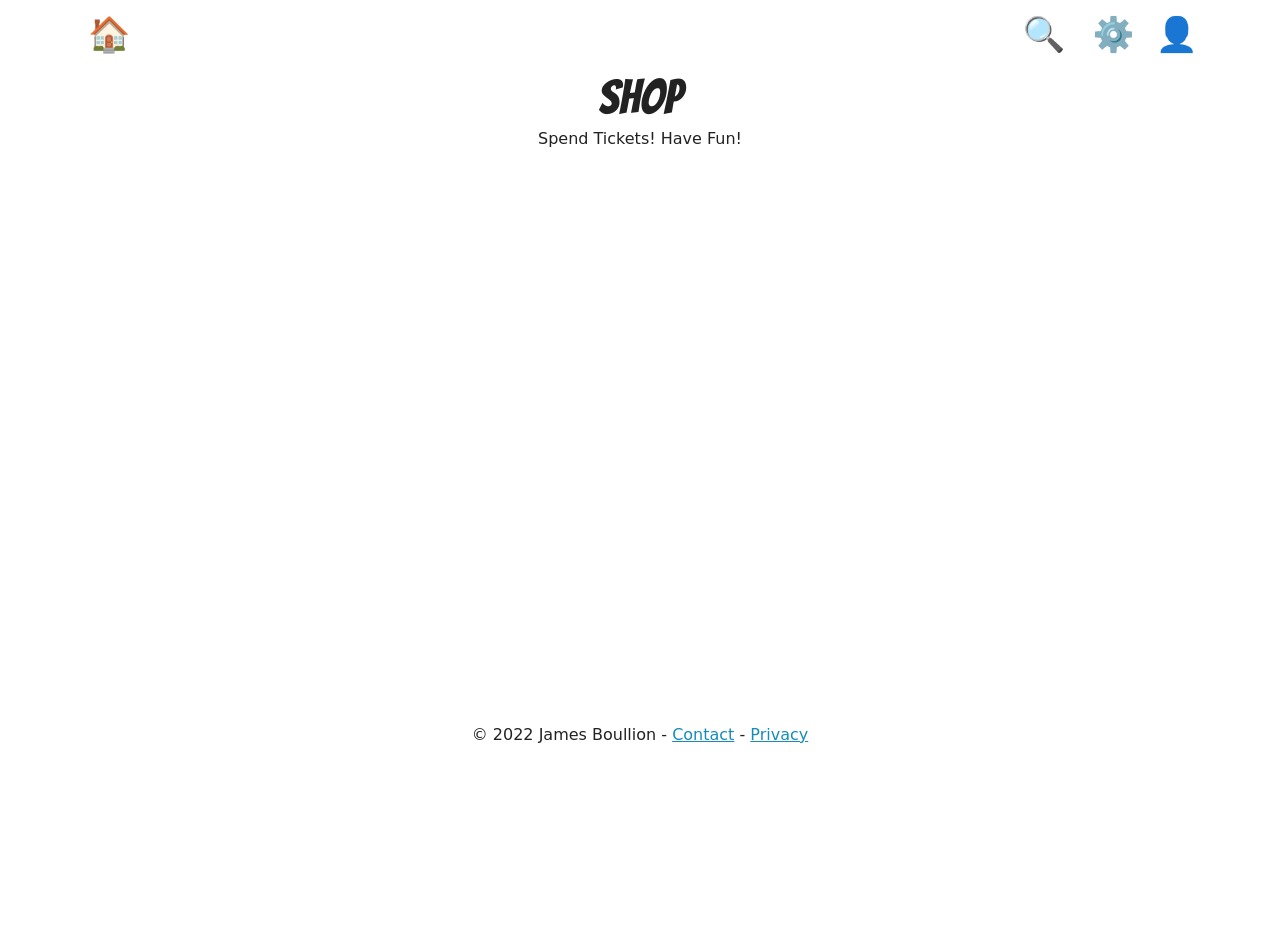
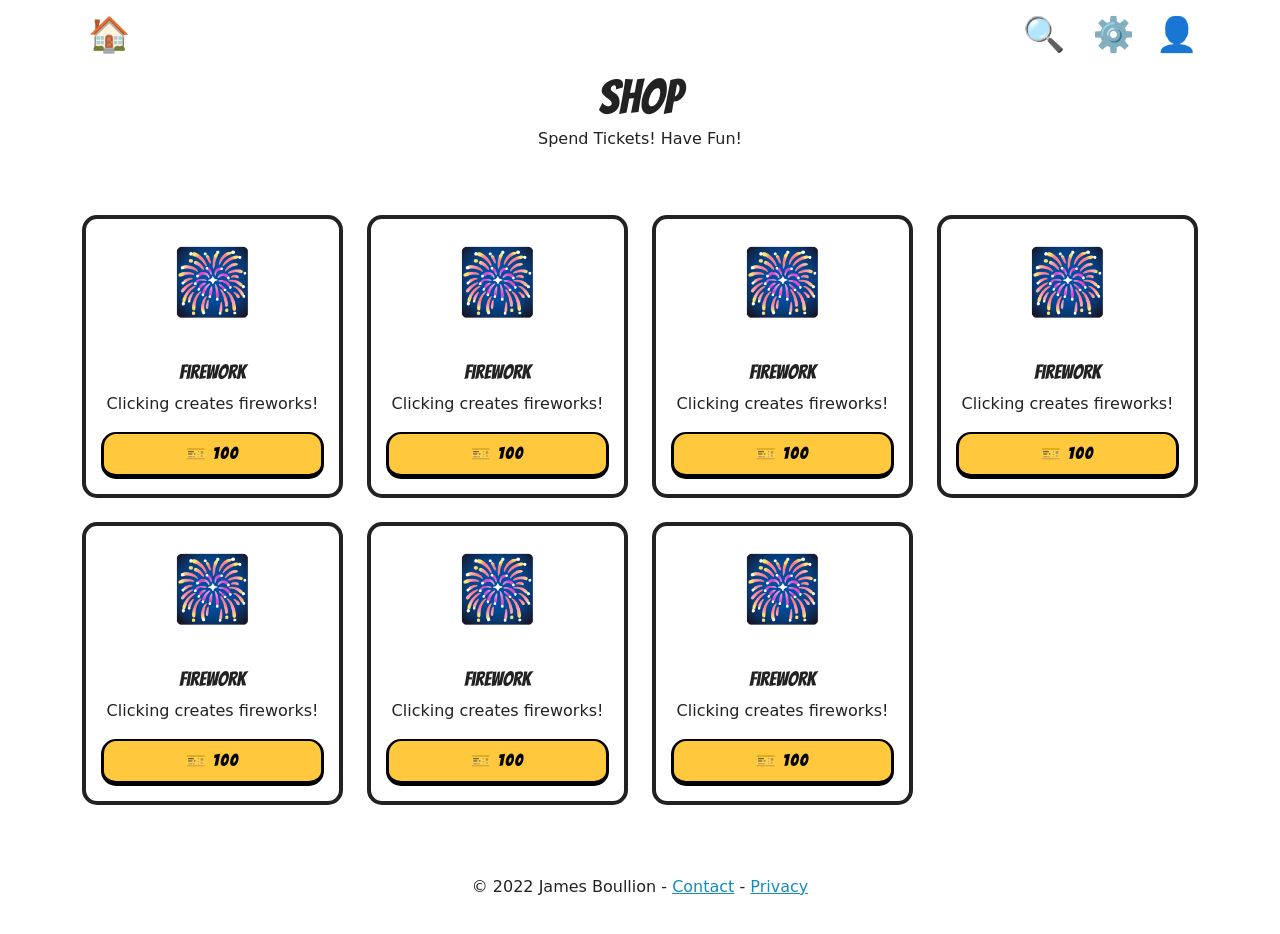
Before and after one commit to jboullion/emoji-games, a Vue app: page /shop in a window 1280 px wide. Shown: the top 934 px of the page. Before the commit the page ends 800 px from the top, so only its background shows below. Built offline with nearby package versions, Linux system fonts and the light colour scheme; no server answers.

Commit message:
Basic shop items implemented

```diff
--- a/src/assets/css/bs-overrides.css
+++ b/src/assets/css/bs-overrides.css
@@ -227,6 +227,10 @@ a:focus-visible,
   color: #af0d1a;
 }
 
+.alert:first-letter {
+  text-transform: uppercase;
+}
+
 .alert-danger {
   background-color: #e81224;
   border-color: #af0d1a;
--- a/src/components/Login.vue
+++ b/src/components/Login.vue
@@ -10,7 +10,7 @@ import { useRouter } from 'vue-router';
 import CustomField from './common/CustomField.vue';
 
 import CommonTitle from './common/CommonTitle.vue';
-import { getQueryVar } from '../utilities/common';
+import { getQueryVar, capitalizeFirstLetter } from '../utilities/common';
 import { getAxiosError } from '../utilities/axios';
 
 const showPassword = ref(false);
@@ -74,6 +74,8 @@ async function signin() {
     if (axiosError) {
       errors.value.push(axiosError);
     }
+
+    //Bugsnag.notify(new Error(error));
   } finally {
     loading.value = false;
   }
@@ -92,7 +94,7 @@ async function signin() {
     >
       <template v-if="errors.length">
         <div v-for="error in errors" class="alert alert-danger mb-4">
-          ⚠️ {{ error }}
+          ⚠️ {{ capitalizeFirstLetter(error.toString()) }}
         </div>
       </template>
       <CustomField
--- a/src/components/Profile.vue
+++ b/src/components/Profile.vue
@@ -14,6 +14,8 @@ import {
   validateEmail,
   validatePassword,
 } from '../utilities/validation';
+import { capitalizeFirstLetter } from '../utilities/common';
+import { getAxiosError } from '../utilities/axios';
 
 const _authService: AuthService = inject('authService') as AuthService;
 const _userService: UserService = inject('userService') as UserService;
@@ -112,17 +114,12 @@ async function updateUser() {
       //Bugsnag.notify(new Error('No access token returned'));
     }
   } catch (error: AxiosError | any) {
-    if (error.response) {
-      if (error.response.data?.statusCode === 400) {
-        errors.value = error.response.data.message;
-      } else if (error.response.data?.statusCode === 401) {
-        errors.value.push(error.response.data.message);
-      } else if (error.response.data?.statusCode === 409) {
-        errors.value.push(error.response.data.message);
-      }
-    } else {
-      //Bugsnag.notify(new Error(error));
+    const axiosError = getAxiosError(error);
+    if (axiosError) {
+      errors.value.push(axiosError);
     }
+
+    //Bugsnag.notify(new Error(error));
   } finally {
     loading.value = false;
   }
@@ -198,7 +195,7 @@ onMounted(() => {
         <form @submit.prevent="updateUser" class="" novalidate>
           <template v-if="errors.length">
             <div v-for="error in errors" class="alert alert-danger mb-4">
-              ⚠️ {{ error }}
+              ⚠️ {{ capitalizeFirstLetter(error.toString()) }}
             </div>
           </template>
 
--- a/src/components/Shop.vue
+++ b/src/components/Shop.vue
@@ -1,10 +1,101 @@
 <script setup lang="ts">
+import { onMounted, ref } from 'vue';
+import { IShopItem } from '../types/Shop';
 import CommonTitle from './common/CommonTitle.vue';
+import ShopItem from './ShopItem.vue';
+import ShopModal from './modals/BuyShopItem.vue';
+
+const shopItems: IShopItem[] = [
+  {
+    id: 1,
+    emoji: '🎆',
+    name: 'Firework',
+    description: 'Clicking creates fireworks!',
+    tickets: 100,
+  },
+  {
+    id: 2,
+    emoji: '🎆',
+    name: 'Firework',
+    description: 'Clicking creates fireworks!',
+    tickets: 100,
+  },
+  {
+    id: 3,
+    emoji: '🎆',
+    name: 'Firework',
+    description: 'Clicking creates fireworks!',
+    tickets: 100,
+  },
+  {
+    id: 4,
+    emoji: '🎆',
+    name: 'Firework',
+    description: 'Clicking creates fireworks!',
+    tickets: 100,
+  },
+  {
+    id: 5,
+    emoji: '🎆',
+    name: 'Firework',
+    description: 'Clicking creates fireworks!',
+    tickets: 100,
+  },
+  {
+    id: 6,
+    emoji: '🎆',
+    name: 'Firework',
+    description: 'Clicking creates fireworks!',
+    tickets: 100,
+  },
+  {
+    id: 7,
+    emoji: '🎆',
+    name: 'Firework',
+    description: 'Clicking creates fireworks!',
+    tickets: 100,
+  },
+];
+
+let shopModal: { show: () => void; hide: () => void } | null = null;
+const selectedItem = ref<IShopItem>({
+  id: 1,
+  emoji: '🎆',
+  name: 'Firework',
+  description: 'Clicking creates fireworks!',
+  tickets: 100,
+});
+
+function buyItem(item: IShopItem) {
+  selectedItem.value = item;
+
+  console.log(selectedItem.value);
+
+  if (shopModal) {
+    console.log(shopModal);
+
+    // @ts-ignore
+    shopModal.show();
+  }
+}
+
+onMounted(() => {
+  // @ts-ignore
+  shopModal = new bootstrap.Modal(document.getElementById('shop-modal'));
+});
 </script>
 
 <template>
   <div id="shop" class="page">
     <CommonTitle title="Shop" subtitle="Spend Tickets! Have Fun!" />
+
+    <div class="row text-center">
+      <div v-for="item in shopItems" class="col-lg-3 col-md-4 col-sm-6 mb-4">
+        <ShopItem :item="item" @buy-item="buyItem" />
+      </div>
+    </div>
+
+    <ShopModal :item="selectedItem" />
   </div>
 </template>
 
--- /dev/null
+++ b/src/components/ShopItem.vue
@@ -0,0 +1,41 @@
+<script setup lang="ts">
+import { PropType } from 'vue';
+import { IShopItem } from '../types/Shop';
+
+defineProps({
+  item: {
+    type: Object as PropType<IShopItem>,
+    required: true,
+  },
+});
+
+const emit = defineEmits(['buyItem']);
+</script>
+
+<template>
+  <div class="card shop-item">
+    <span class="shop-image">{{ item.emoji }}</span>
+    <div class="card-body">
+      <h5 class="card-title">{{ item.name }}</h5>
+      <p class="card-text">{{ item.description }}</p>
+      <button
+        type="button"
+        class="btn btn-primary col-12"
+        @click="emit('buyItem', item)"
+      >
+        <span>🎫</span> {{ item.tickets }}
+      </button>
+    </div>
+  </div>
+</template>
+
+<style>
+.shop-item .card-body {
+  padding: 15px;
+}
+
+.shop-image {
+  font-size: 64px;
+  padding: 15px;
+}
+</style>
--- /dev/null
+++ b/src/components/modals/BuyShopItem.vue
@@ -0,0 +1,31 @@
+<script setup lang="ts">
+import { PropType } from 'vue';
+import { IShopItem } from '../../types/Shop';
+
+defineProps({
+  item: {
+    type: Object as PropType<IShopItem>,
+    required: true,
+  },
+});
+
+function buyShopItem() {}
+</script>
+
+<template>
+  <div id="shop-modal" class="modal fade" tabindex="-1">
+    <div class="modal-dialog">
+      <div class="modal-content">
+        <div class="modal-body d-flex flex-column justify-content-between">
+          <h3 class="mb-4 text-center">{{ item.emoji }}</h3>
+
+          <button class="btn btn-primary fs-4 mb-3" @click="buyShopItem">
+            Buy!
+          </button>
+        </div>
+      </div>
+    </div>
+  </div>
+</template>
+
+<style scoped></style>
--- /dev/null
+++ b/src/types/Shop.ts
@@ -0,0 +1,7 @@
+export interface IShopItem {
+  id: number;
+  emoji: string;
+  name: string;
+  description: string;
+  tickets: number;
+}
--- a/src/utilities/common.ts
+++ b/src/utilities/common.ts
@@ -85,3 +85,12 @@ export function getQueryVar(varName: string): string {
   if (!urlParams.has(varName)) return '';
   return urlParams.get(varName) as string;
 }
+
+/**
+ *
+ * @param string
+ * @returns
+ */
+export function capitalizeFirstLetter(string: string) {
+  return string.charAt(0).toUpperCase() + string.slice(1);
+}
--- a/src/utilities/document.ts
+++ b/src/utilities/document.ts
@@ -5,10 +5,12 @@
 export function toggleFullscreen() {
   if (document.fullscreenElement) {
     document.exitFullscreen();
+    //window.screen.orientation.unlock();
     //.then(() => console.log('Document Exited from Full screen mode'))
     //.catch((err) => console.error(err));
   } else {
     document.documentElement.requestFullscreen();
+    //window.screen.orientation.lock('landscape');
   }
 }
 
--- a/src/utilities/validation.ts
+++ b/src/utilities/validation.ts
@@ -1,3 +1,5 @@
+import { AxiosError } from 'axios';
+
 export const EMAIL_REGEX = /^\S+@\S+\.\S+$/;
 
 export function validateEmail(email: string) {
```
